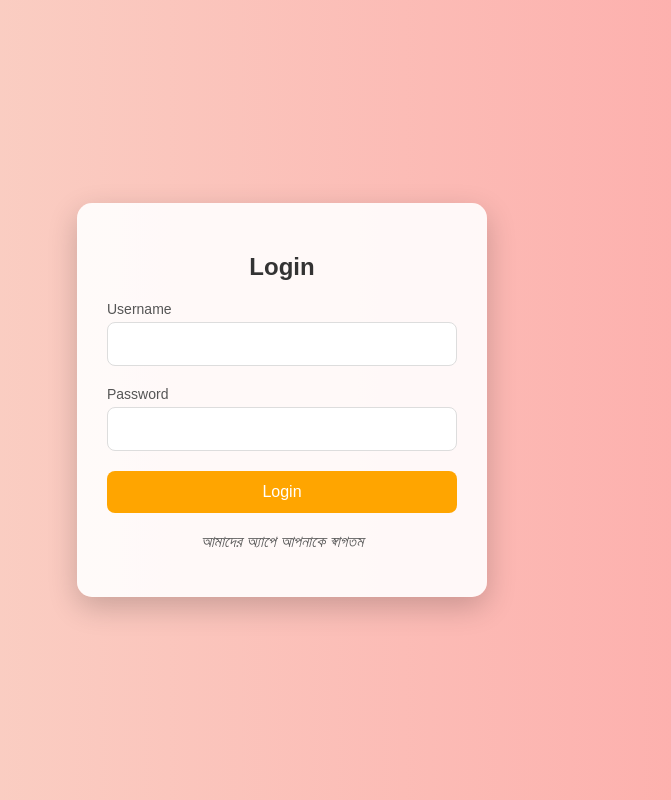
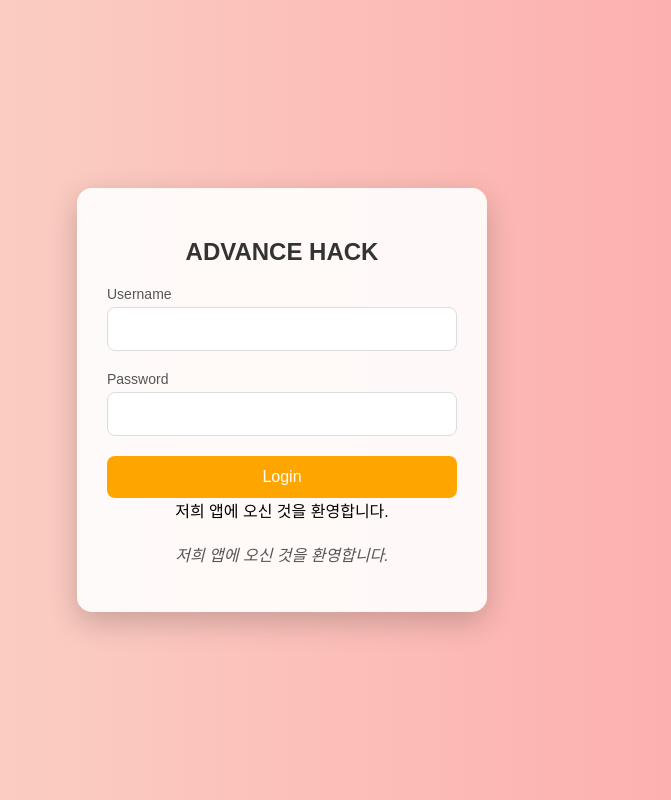
Before and after one commit to hgzygame/-18, a plain HTML site: page index.html in a window 1280 px wide. Shown: the whole page, without its empty margins (358-1029 px from the left). Drawn offline with Linux system fonts and the light colour scheme.

Commit message:
Update index.html

```diff
--- a/index.html
+++ b/index.html
@@ -128,7 +128,7 @@
 </head>
 <body>
     <div class="login-container">
-        <h2>Login</h2>
+        <h2>ADVANCE HACK</h2>
         <form id="loginForm">
             <div class="input-group">
                 <label for="username">Username</label>
@@ -138,11 +138,11 @@
                 <label for="password">Password</label>
                 <input type="password" id="password" name="password" required>
             </div>
-            <button type="submit">Login</button>
+            <button type="submit">Login</button>저희 앱에 오신 것을 환영합니다.
         </form>
         <p id="error-message" class="error-message"></p>
         <!-- Welcome Message -->
-        <p class="welcome-message">আমাদের অ্যাপে আপনাকে স্বাগতম</p>
+        <p class="welcome-message">저희 앱에 오신 것을 환영합니다. </p>
         <!-- Korean IP Message -->
         <p id="korean-ip-message" class="korean-ip-message" style="display: none;">Please use from a Korean IP address.</p>
     </div>
```
